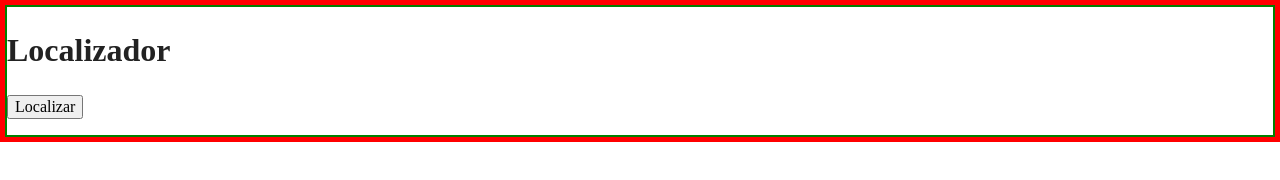
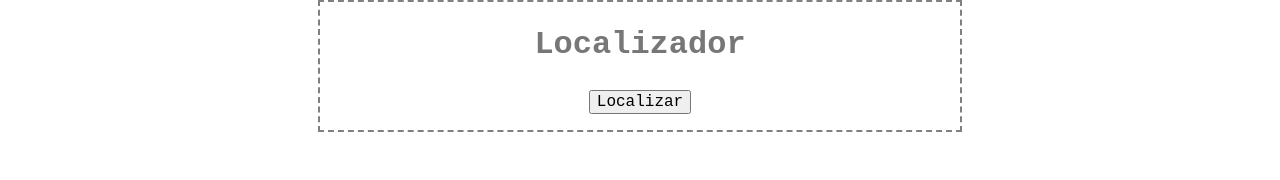
Before and after one commit to IKokiri/FEA-LAB2, a plain HTML site: page index.html in a window 1280 px wide. Drawn offline with nearby package versions, Linux system fonts and the light colour scheme.

Commit message:
teste style scss

```diff
--- a/css/style.scss
+++ b/css/style.scss
@@ -1,8 +1,17 @@
-body{
+#loc{
 
-    border:5px solid red;
+    margin:auto;
+    width:50%;
+    border: 2px dashed gray;
+    text-align:center;
+    font-family: 'Courier New', Courier, monospace;
 
-    div{
-        border: 2px solid green;
+    h1{
+        color: #777;
+    }
+
+    p{
+
+        color:black;
     }
 }
```
Also changed, not shown: css/style.css, 1 other file.
